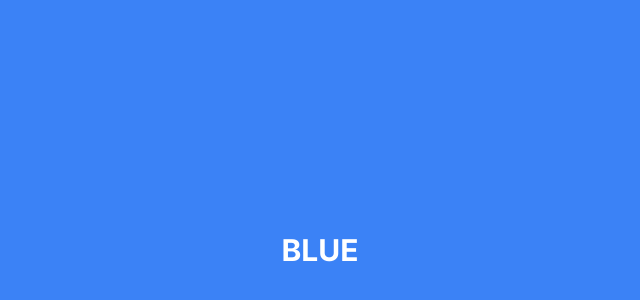
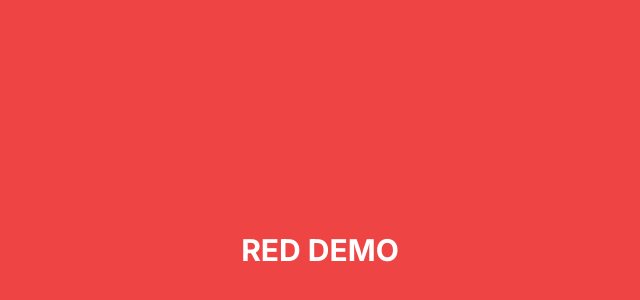
Before and after one commit to aostrom-dev/app, a Next.js app: page / in a window 1280 px wide. Shown: the part 134-434 px from the top of the page, without its empty margins (320-960 px from the left). Built offline with nearby package versions, Linux system fonts and the light colour scheme.

Commit message:
Update title

```diff
--- a/src/app/page.tsx
+++ b/src/app/page.tsx
@@ -3,7 +3,7 @@ import { cn } from "./lib/cn";
 type Color = "red" | "blue";
 
 export default function Home() {
-  const color: Color = "blue" as Color;
+  const color: Color = "red" as Color;
 
   return (
     <main
@@ -16,7 +16,7 @@ export default function Home() {
       )}
     >
       <div className="flex flex-col items-center gap-8 m-6">
-        <h1 className="uppercase font-bold">{color}</h1>
+        <h1 className="uppercase font-bold">{color} demo</h1>
         <p>{process.env.NEXT_PUBLIC_GIT_HASH}</p>
       </div>
     </main>
```
